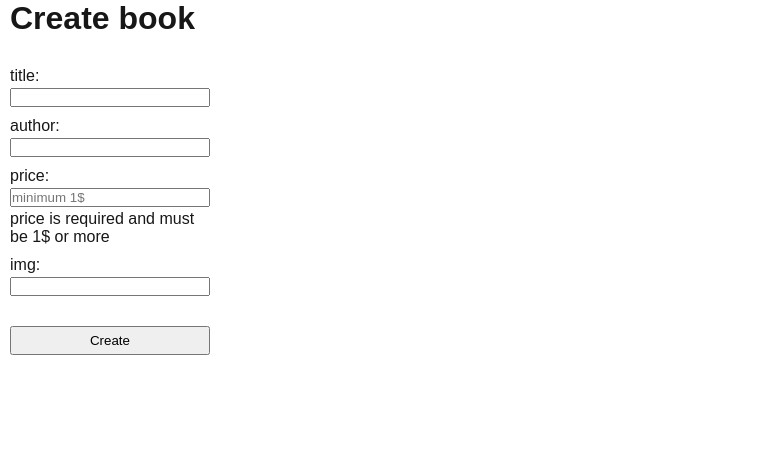
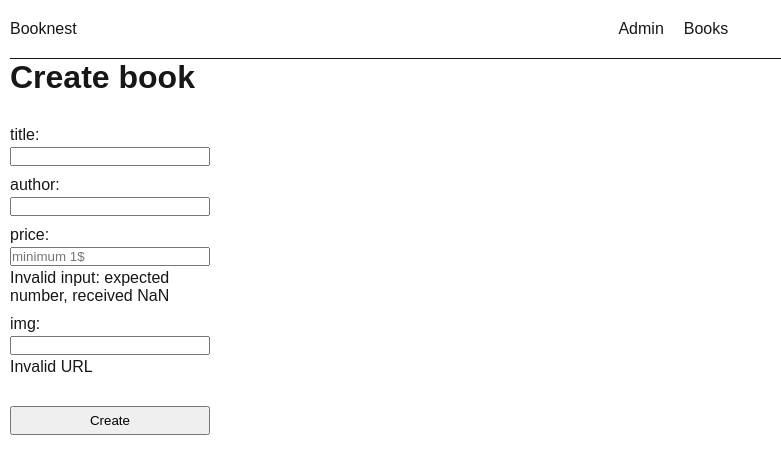
Before and after one commit to murad-proger/booknest, a Next.js app: page /admin/books/create in a window 1280 px wide. Both pictures are taken after typing "Sample", "Sample", "Sample", "Sample" into the empty fields and a click on the button "Create". Shown: the top 474 px of the page, without its empty margins (0-781 px from the left). Built offline with nearby package versions, Linux system fonts and the light colour scheme; no server answers.

Commit message:
git commit -m "refactor(validation): migrate book forms to Zod"

```diff
--- a/package.json
+++ b/package.json
@@ -16,7 +16,8 @@
     "pg": "^8.22.0",
     "prisma": "^7.9.0",
     "react": "19.2.4",
-    "react-dom": "19.2.4"
+    "react-dom": "19.2.4",
+    "zod": "^4.4.3"
   },
   "devDependencies": {
     "@types/node": "^20",
--- a/src/actions/books.ts
+++ b/src/actions/books.ts
@@ -1,62 +1,79 @@
 "use server"
 
 import { createBook, updateBook } from "@/lib/books";
+import { bookSchema, updateBookSchema } from "@/lib/validation";
+import { z } from "zod";
+
 import { revalidatePath } from "next/cache";
 import { redirect } from "next/navigation";
+import { prisma } from "@/lib/prisma";
 
-interface Errors {
+interface BookFormErrors {
   title?: string;
   author?: string;
   price?: string;
+  img?: string;
+  form?: string;
 }
 
-type CreateBookActionResult = {
+export type CreateBookActionResult = {
   success: boolean;
-  errors?: Errors;
+  errors?: BookFormErrors;
 }
 
 export async function createBookAction(
-  prevState: CreateBookActionResult,
-  formdata: FormData
+  _prevState: CreateBookActionResult,
+  formData: FormData
 ): Promise<CreateBookActionResult> {
-  const title = String(formdata.get('title') ?? "").trim()
-  const author = String(formdata.get('author') ?? "").trim()
-  const price = Number(formdata.get('price'))
-  const img = String(formdata.get('img') ?? "").trim()
+  const result = bookSchema.safeParse({
+    title: formData.get('title'),
+    author: formData.get('author'),
+    price: formData.get('price'),
+    img: formData.get('img'),
+  })
 
-  const errors: Errors = {}
+  if(!result.success) {
+    const fieldErrors = z.flattenError(result.error).fieldErrors
 
-  if(!title) {
-    errors.title = "title is required"
+    const title = fieldErrors.title?.join('. ')
+    const author = fieldErrors.author?.join('. ')
+    const price = fieldErrors.price?.join('. ')
+    const img = fieldErrors.img?.join('. ')
+
+    return {
+      success: false,
+      errors: {
+        title,
+        author,
+        price,
+        img
+      }
+    }
   }
 
-  if(!author) {
-    errors.author = "author is required"
-  }
+  const existingBook = await prisma.book.findFirst({
+    where: {
+      title: result.data.title,
+      author: result.data.author,
+    }
+  })
 
-  if(Number.isNaN(price) || price < 1) {
-    errors.price = "price is required and must be 1$ or more"
-  }
-
-  if(Object.keys(errors).length > 0) {
+  if(existingBook) {
     return {
       success: false,
-      errors
+      errors: {
+        form: 'This book already exists'
+      }
     }
   }
 
   try {
-    await createBook({
-      title,
-      author,
-      price,
-      img
-    })
-  } catch (e) {
+    await createBook(result.data)
+  } catch (_error) {
     return {
       success: false,
       errors: {
-        title: 'Failed to create book'
+        form: 'Failed to create book'
       }
     }
   }
@@ -66,59 +83,60 @@ export async function createBookAction(
 }
 
 export async function updateBookAction(
-  prevState: CreateBookActionResult,
-  formdata: FormData
+  _prevState: CreateBookActionResult,
+  formData: FormData
 ): Promise<CreateBookActionResult> {
-  const title = String(formdata.get('title') ?? "").trim()
-  const author = String(formdata.get('author') ?? "").trim()
-  const price = Number(formdata.get('price'))
-  const img = String(formdata.get('img') ?? "").trim()
-  const id = Number(formdata.get('id'))
+  const result = updateBookSchema.safeParse({
+    id: formData.get('id'),
+    title: formData.get('title'),
+    author: formData.get('author'),
+    price: formData.get('price'),
+    img: formData.get('img')
+  })
 
-  const errors: Errors = {}
+  if (!result.success) {
+    const fieldErrors = z.flattenError(result.error).fieldErrors
 
-  if(!title) {
-    errors.title = "title is required"
-  }
+    const title = fieldErrors.title?.join('. ')
+    const author = fieldErrors.author?.join('. ')
+    const price = fieldErrors.price?.join('. ')
+    const img = fieldErrors.img?.join('. ')
 
-  if(!author) {
-    errors.author = "author is required"
-  }
-
-  if(Number.isNaN(price) || price < 1) {
-    errors.price = "price is required and must be 1$ or more"
-  }
-
-  if (Number.isNaN(id)) {
     return {
       success: false,
       errors: {
-        title: "Invalid book id",
-      },
-    };
-  }
-
-  if(Object.keys(errors).length > 0) {
-    return {
-      success: false,
-      errors
+        title,
+        author,
+        price,
+        img
+      }
     }
   }
 
-  const data = {
-    title,
-    author,
-    price,
-    img
+  const {id, ...data} = result.data
+
+  const existingBook = await prisma.book.findUnique({
+    where: {
+      id
+    }
+  })
+
+  if(!existingBook) {
+    return {
+      success: false,
+      errors: {
+        form: 'Book not found'
+      }
+    }
   }
 
   try {
     await updateBook(id, data)
-  } catch (e) {
+  } catch (_error) {
     return {
       success: false,
       errors: {
-        title: 'Failed to update book'
+        form: 'Failed to update book'
       }
     }
   }
--- a/src/app/admin/books/components/CreateBookForm/CreateBookForm.tsx
+++ b/src/app/admin/books/components/CreateBookForm/CreateBookForm.tsx
@@ -2,9 +2,9 @@
 import styles from "./CreateBookForm.module.css"
 
 import { useActionState } from "react"
-import { createBookAction } from "@/actions/books"
+import { createBookAction, type CreateBookActionResult } from "@/actions/books"
 
-const initialState = {
+const initialState: CreateBookActionResult = {
   success: false,
   errors: {}
 }
@@ -18,36 +18,46 @@ export default function CreateBookForm () {
       action={formAction}
       className={styles.createBook}
     >
+      {
+        state.errors?.form && (
+          <p><b>{state.errors.form}</b></p>
+        )
+      }
       <label>
         <span>title:</span>
         <input type="text" name="title"/>
         {
-          state.errors?.title
-           ? <p>{state.errors.title}</p>
-           : ''
+          state.errors?.title && (
+            <p>{state.errors.title}</p>
+          )
         }
       </label>
       <label>
         <span>author:</span>
         <input type="text" name="author"/>
         {
-          state.errors?.author
-           ? <p>{state.errors.author}</p>
-           : ''
+          state.errors?.author && (
+            <p>{state.errors.author}</p>
+          )
         }
       </label>
       <label>
         <span>price:</span>
         <input type="text" name="price" placeholder="minimum 1$"/>
         {
-          state.errors?.price
-           ? <p>{state.errors.price}</p>
-           : ''
+          state.errors?.price && (
+            <p>{state.errors.price}</p>
+          )
         }
       </label>
       <label>
         <span>img:</span>
         <input type="text" name="img"/>
+        {
+          state.errors?.img && (
+            <p>{state.errors.img}</p>
+          )
+        }
       </label>
       <button type="submit">
         Create
--- a/src/app/admin/books/components/DeleteBookButton/DeleteBookButton.tsx
+++ b/src/app/admin/books/components/DeleteBookButton/DeleteBookButton.tsx
@@ -24,6 +24,8 @@ export default function DeleteBookButton(props: DeleteBookButtonProps) {
     }
   }
 
+
+
   return (
     <button className={styles.deleteButton} onClick={handleDelete}>
       Delete
--- a/src/app/layout.tsx
+++ b/src/app/layout.tsx
@@ -1,6 +1,7 @@
 import type { Metadata } from "next";
 import { Geist, Geist_Mono } from "next/font/google";
 import "./globals.css";
+import Link from "next/link";
 
 const geistSans = Geist({
   variable: "--font-geist-sans",
@@ -24,7 +25,32 @@ export default function RootLayout({
 }>) {
   return (
     <html lang="en" className={`${geistSans.variable} ${geistMono.variable}`}>
-      <body>{children}</body>
+      <body>
+        <header
+          style={{
+            display: 'flex',
+            justifyContent: 'space-between',
+            gap: '20px',
+            borderBottom: '1px solid',
+            padding: '20px 0'
+          }}
+        >
+          <Link href={'/'}>Booknest</Link>
+          <div
+            className="nav"
+              style={{
+              display: 'flex',
+              justifyContent: 'space-between',
+              gap: '20px'
+            }}
+          >
+            <Link href={'/admin'}>Admin</Link>
+            <Link href={'/books'}>Books</Link>
+          </div>
+          <div></div>
+        </header>
+        {children}
+      </body>
     </html>
   );
 }
--- a/src/app/page.module.css
+++ b/src/app/page.module.css
@@ -22,12 +22,11 @@
   display: flex;
   flex: 1;
   width: 100%;
-  max-width: 800px;
+  max-width: 1200px;
   flex-direction: column;
   align-items: flex-start;
   justify-content: space-between;
   background-color: var(--foreground);
-  padding: 120px 60px;
 }
 
 @media (prefers-color-scheme: dark) {
--- /dev/null
+++ b/src/lib/validation.ts
@@ -0,0 +1,17 @@
+import { z } from "zod";
+
+export const bookSchema = z.object({
+  title: z.string().trim().min(1, 'Title is required'),
+  author: z.string().trim().min(1, 'Author is required'),
+  price: z.coerce.number().min(1, 'Price must be greater than 0'),
+  img: z.union([
+    z.literal(""),
+    z.url(),
+  ])
+})
+
+export const updateBookSchema = bookSchema.extend({
+  id: z.coerce.number().int().positive()
+})
+
+// export type BookFormData = z.infer<typeof bookSchema>
```
Also changed, not shown: src/app/admin/books/components/UpdateBookForm/UpdateBookForm.tsx (+16 -11 lines), src/app/page.tsx (+2 -56 lines), 1 other file (tests, documents, lock files or other folders).
